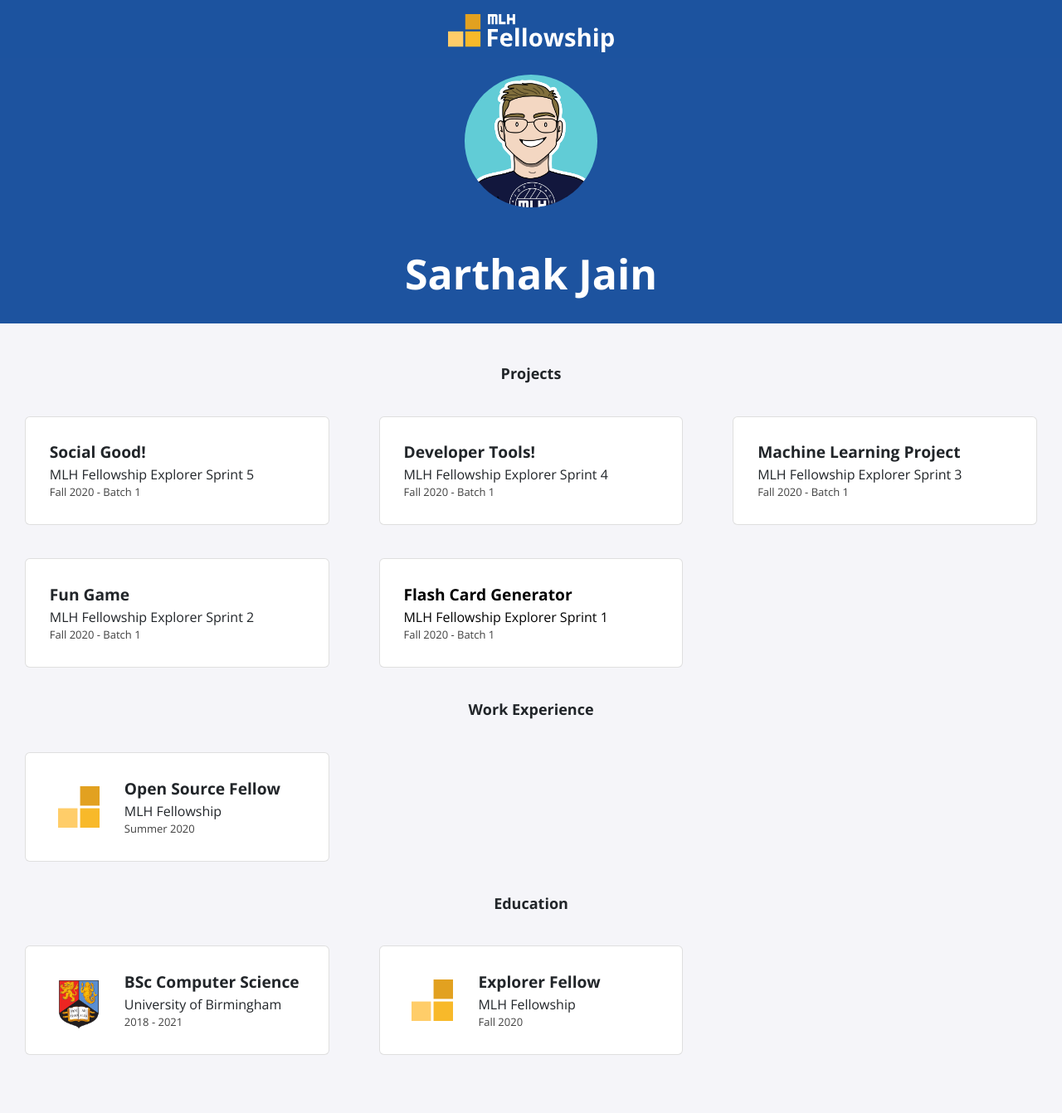
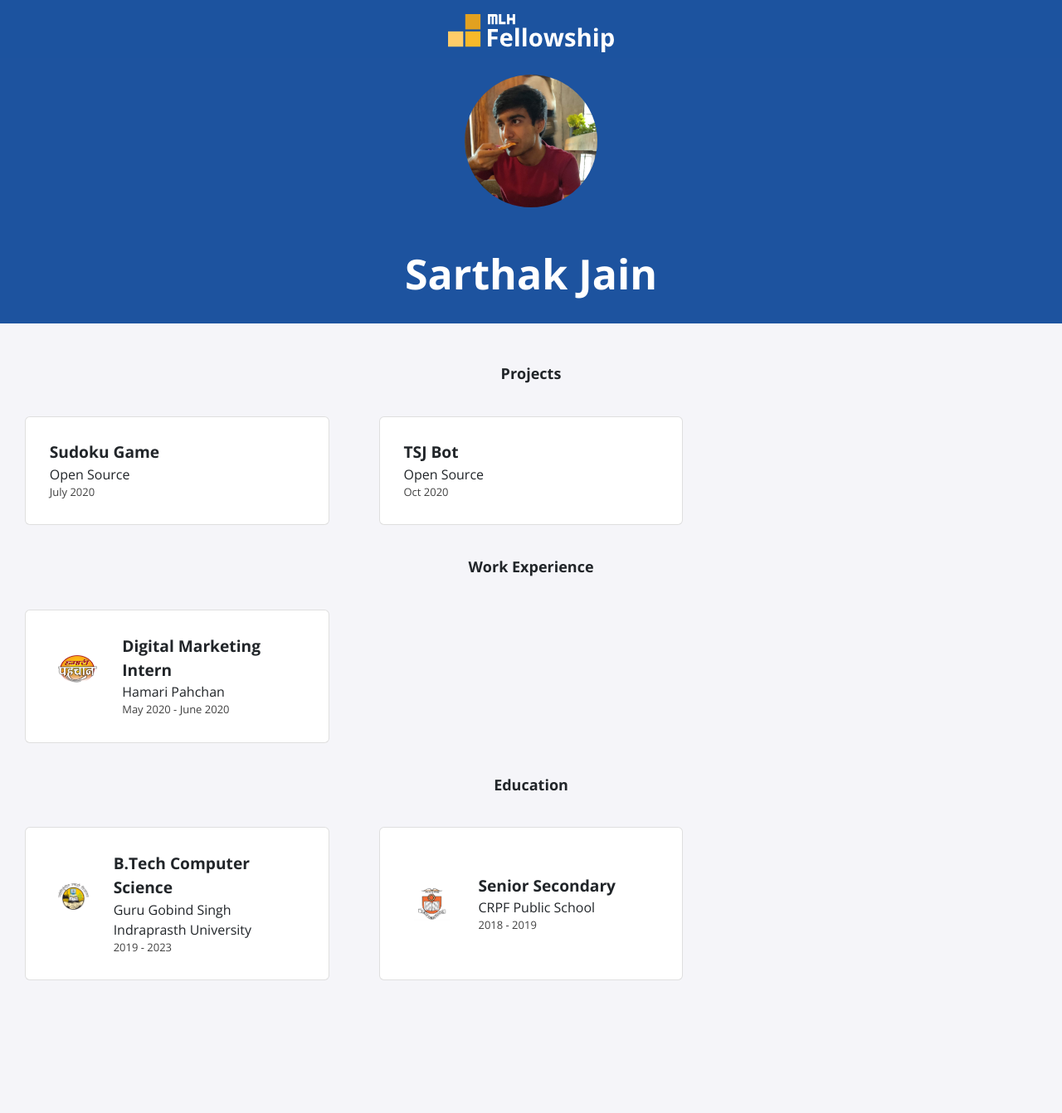
Before and after one commit to thesarthakjain/thesarthakjain.github.io, a Jekyll site: the page built from index.html, in a window 1280 px wide. Shown: the whole page at 83% size. Built offline with Jekyll 4.4.1, drawn with Linux system fonts in a browser that asks for light colours; nearby versions of some CDN libraries; after the commit the page ends 1252 px from its top, so only the background shows below that.

Commit message:
Initial commit

```diff
--- a/_data/education.yml
+++ b/_data/education.yml
@@ -1,9 +1,9 @@
-- course: BSc Computer Science
-  institute: University of Birmingham
-  dates: 2018 - 2021
-  logo: uob.png
+- course: B.Tech Computer Science
+  institute: Guru Gobind Singh Indraprasth University
+  dates: 2019 - 2023
+  logo: ggsipu.png
 
-- course: Explorer Fellow
-  institute: MLH Fellowship
-  dates: Fall 2020
-  logo: fellowship.svg
+- course: Senior Secondary
+  institute: CRPF Public School
+  dates: 2018 - 2019
+  logo: CRPF.png
--- a/_data/experience.yml
+++ b/_data/experience.yml
@@ -1,4 +1,4 @@
-- role: Open Source Fellow
-  company: MLH Fellowship
-  dates: Summer 2020
-  logo: fellowship.svg
+- role: Digital Marketing Intern
+  company: Hamari Pahchan
+  dates: May 2020 - June 2020
+  logo: HP.png
--- a/_data/projects.yml
+++ b/_data/projects.yml
@@ -1,20 +1,7 @@
-- title: Social Good!
-  event: MLH Fellowship Explorer Sprint 5
-  date: Fall 2020 - Batch 1
+- title: Sudoku Game
+  event: Open Source
+  date: July 2020
 
-- title: Developer Tools!
-  event: MLH Fellowship Explorer Sprint 4
-  date: Fall 2020 - Batch 1
-
-- title: Machine Learning Project
-  event: MLH Fellowship Explorer Sprint 3
-  date: Fall 2020 - Batch 1
-
-- title: Fun Game
-  event: MLH Fellowship Explorer Sprint 2
-  date: Fall 2020 - Batch 1
-
-- title: Flash Card Generator
-  event: MLH Fellowship Explorer Sprint 1
-  date: Fall 2020 - Batch 1
-  page-name: sprint1
+- title: TSJ Bot
+  event: Open Source
+  date: Oct 2020
```
Also changed, not shown: assets/img/education/CRPF.png (added), assets/img/education/fellowship.svg (deleted), assets/img/education/ggsipu.png (added), assets/img/education/uob.png (deleted), assets/img/experience/HP.png (added), assets/img/experience/fellowship.svg (deleted), assets/img/experience/mlh.svg (deleted), assets/img/logo.jpg.
